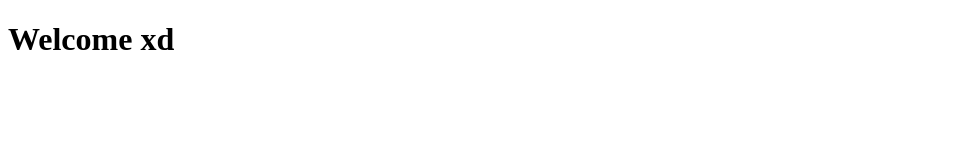
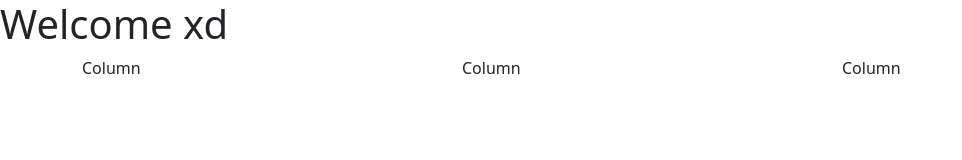
Before and after one commit to Bram00943/Portfolio, a plain HTML site: page index.html in a window 1280 px wide. Shown: the whole page, without its empty margins (0-962 px from the left). Drawn offline with nearby package versions, Linux system fonts and the light colour scheme.

Commit message:
Update index.html

```diff
--- a/index.html
+++ b/index.html
@@ -4,8 +4,24 @@
 <head>
     <meta charset="utf-8" />
     <title>Portfolio</title>
+    <link href="https://cdn.jsdelivr.net/npm/bootstrap@5.1.3/dist/css/bootstrap.min.css" rel="stylesheet" integrity="sha384-1BmE4kWBq78iYhFldvKuhfTAU6auU8tT94WrHftjDbrCEXSU1oBoqyl2QvZ6jIW3" crossorigin="anonymous">
+    <script src="https://cdn.jsdelivr.net/npm/bootstrap@5.1.3/dist/js/bootstrap.bundle.min.js" integrity="sha384-ka7Sk0Gln4gmtz2MlQnikT1wXgYsOg+OMhuP+IlRH9sENBO0LRn5q+8nbTov4+1p" crossorigin="anonymous"></script>
 </head>
 <body>
+
     <h1>Welcome xd</h1>
+    <div class="container">
+        <div class="row">
+            <div class="col">
+                Column
+            </div>
+            <div class="col">
+                Column
+            </div>
+            <div class="col">
+                Column
+            </div>
+        </div>
+    </div>
 </body>
 </html>
```
